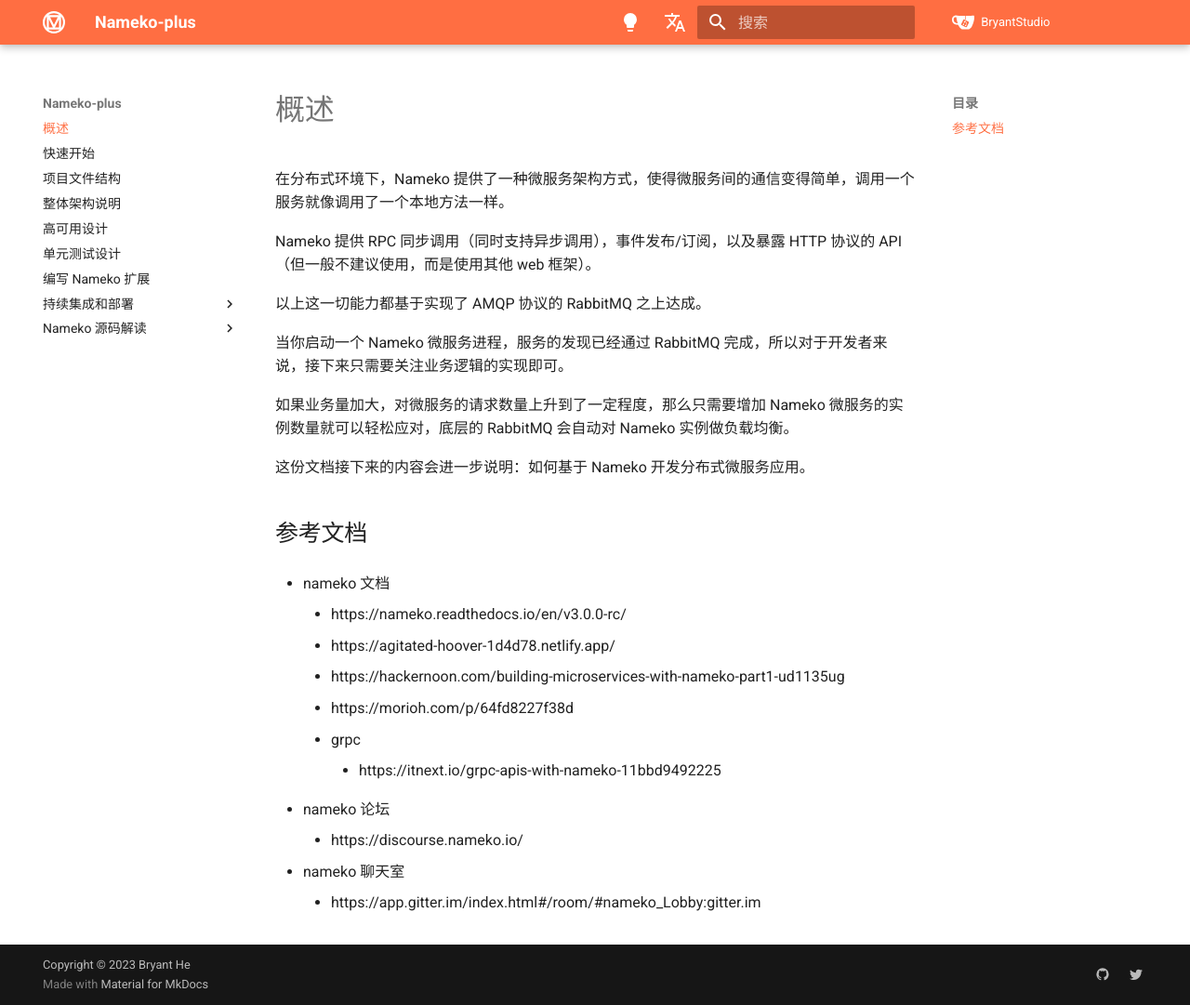
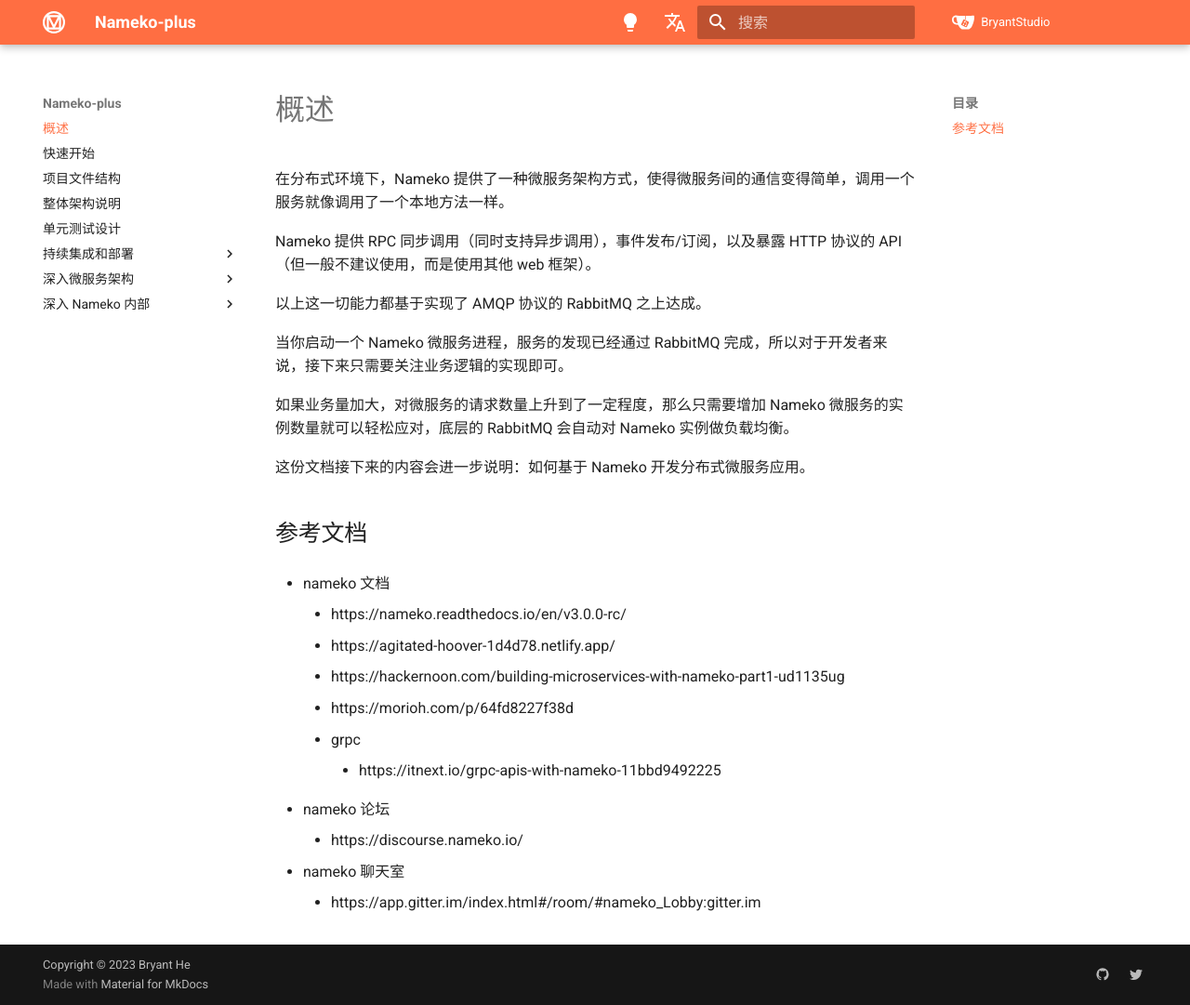
Before and after one commit to Bryanthelol/nameko-plus-doc, an MkDocs documentation site: the page built from docs/index.md, in a window 1280 px wide and 1081 px high. Shown: the whole window at 93% size. Built offline with MkDocs 1.6.1 and Material for MkDocs 9.7.7, drawn with Linux system fonts in a browser that asks for light colours.

Commit message:
update doc

```diff
--- a/mkdocs.yml
+++ b/mkdocs.yml
@@ -6,17 +6,19 @@
 - 快速开始.md
 - 项目文件结构.md
 - 整体架构说明.md
-- 高可用设计.md
 - 单元测试设计.md
-- 编写 Nameko 扩展.md
 - 持续集成和部署:
   - CICD概述.md
   - test 环境方案.md
   - sit 环境方案.md
   - staging 环境方案.md
   - prod 环境方案.md
-- Nameko 源码解读:
-  - 源码概述.md
+- 深入微服务架构:
+  - 高可用设计.md
+  - 事务.md
+- 深入 Nameko 内部:
+  - 编写 Nameko 扩展.md
+  - Nameko 源码解读.md
 repo_url: https://gitea.bearcatlog.com/BryantStudio
 repo_name: BryantStudio
 copyright: Copyright &copy; 2023 Bryant He
```
Also changed, not shown: docs/事务.md (added, +6 -0 lines).
